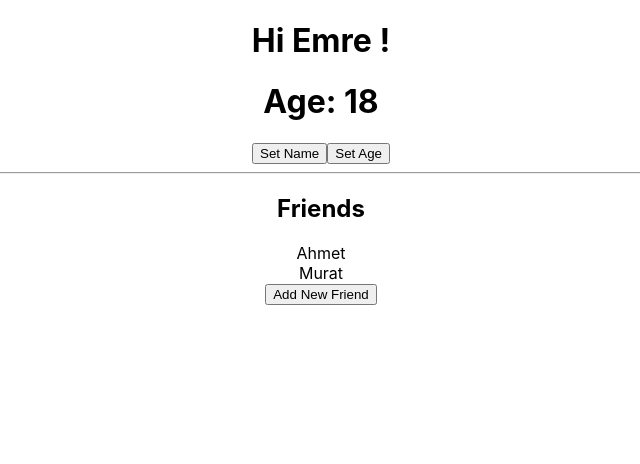
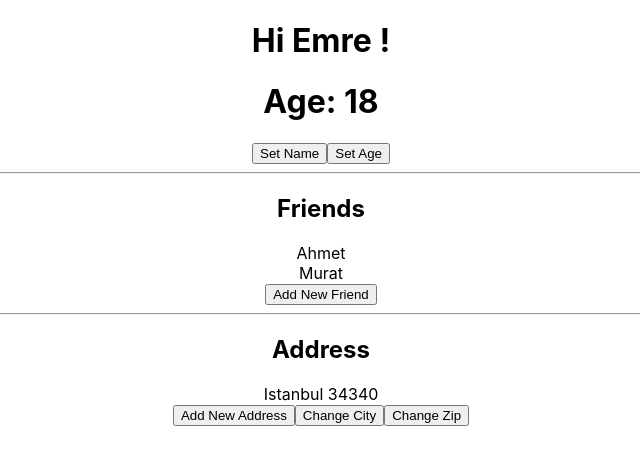
Before and after one commit to emregokgedik/patikaTasks, a React (Create React App) app in the folder Front-End Course/2.Intermediate Level Front-End Course/1.React/react-states/: page / in a window 1280 px wide. Shown: the top 464 px of the page, without its empty margins (319-959 px from the left). Built offline with nearby package versions, Linux system fonts and the light colour scheme.

Commit message:
Add: -Adress state and display functionality, -Add address, change city, change zip buttons

```diff
--- a/Front-End Course/2.Intermediate Level Front-End Course/1.React/react-states/src/App.js
+++ b/Front-End Course/2.Intermediate Level Front-End Course/1.React/react-states/src/App.js
@@ -5,6 +5,8 @@ function App() {
   const [name, setName] = useState("Emre");
   const [age, setAge] = useState(18);
   const [friends, setFriends] = useState (['Ahmet','Murat']);
+  const [address, setAddress] = useState ({title: 'Istanbul', zip: 34340})
+
   return (
     <div className="App">
         <h1>Hi {name} !</h1>
@@ -19,6 +21,13 @@ function App() {
           ))
         }
         <button onClick={()=>setFriends(...friends,'Ayse')}>Add New Friend</button>
+
+        <hr/>
+        <h2>Address</h2>
+        <div>{address.title} {address.zip}</div>
+        <button onClick={()=>setAddress({title:"Ankara",zip:"03033"})}>Add New Address</button>
+        <button onClick={()=>setAddress({...address,title:"Izmir"})}>Change City</button>
+        <button onClick={()=>setAddress({...address,zip:"03950"})}>Change Zip</button>
     </div>
   );
 }
```
